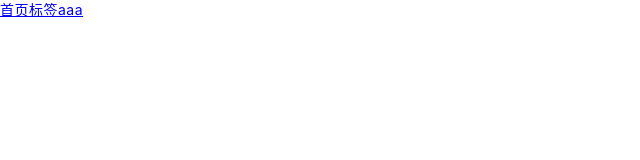
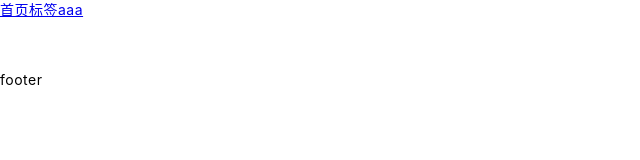
Before and after one commit to lfanglee/blog-front, a Vue app: page /home in a window 1280 px wide. Shown: the top 160 px of the page, without its empty margins (0-640 px from the left). Built offline with nearby package versions, Linux system fonts and the light colour scheme.

Commit message:
feat: footer组件基本结构

```diff
--- a/src/App.vue
+++ b/src/App.vue
@@ -2,16 +2,19 @@
     <div id="main" class="app-main">
         <my-header />
         <router-view></router-view>
+        <my-footer />
     </div>
 </template>
 
 <script lang="ts">
 import { Vue, Component } from 'vue-property-decorator';
 import MyHeader from '@/components/layouts/header.vue';
+import MyFooter from '@/components/layouts/footer.vue';
 
 @Component({
     components: {
-        MyHeader
+        MyHeader,
+        MyFooter
     }
 })
 export default class App extends Vue {
--- /dev/null
+++ b/src/components/layouts/footer.vue
@@ -0,0 +1,18 @@
+<template>
+    <div>footer</div>
+</template>
+
+<script lang="ts">
+import { Vue, Component } from 'vue-property-decorator';
+
+@Component
+export default class MyFooter extends Vue {
+    mounted(): void {
+
+    }
+}
+</script>
+
+<style lang="scss" scoped>
+
+</style>
```
